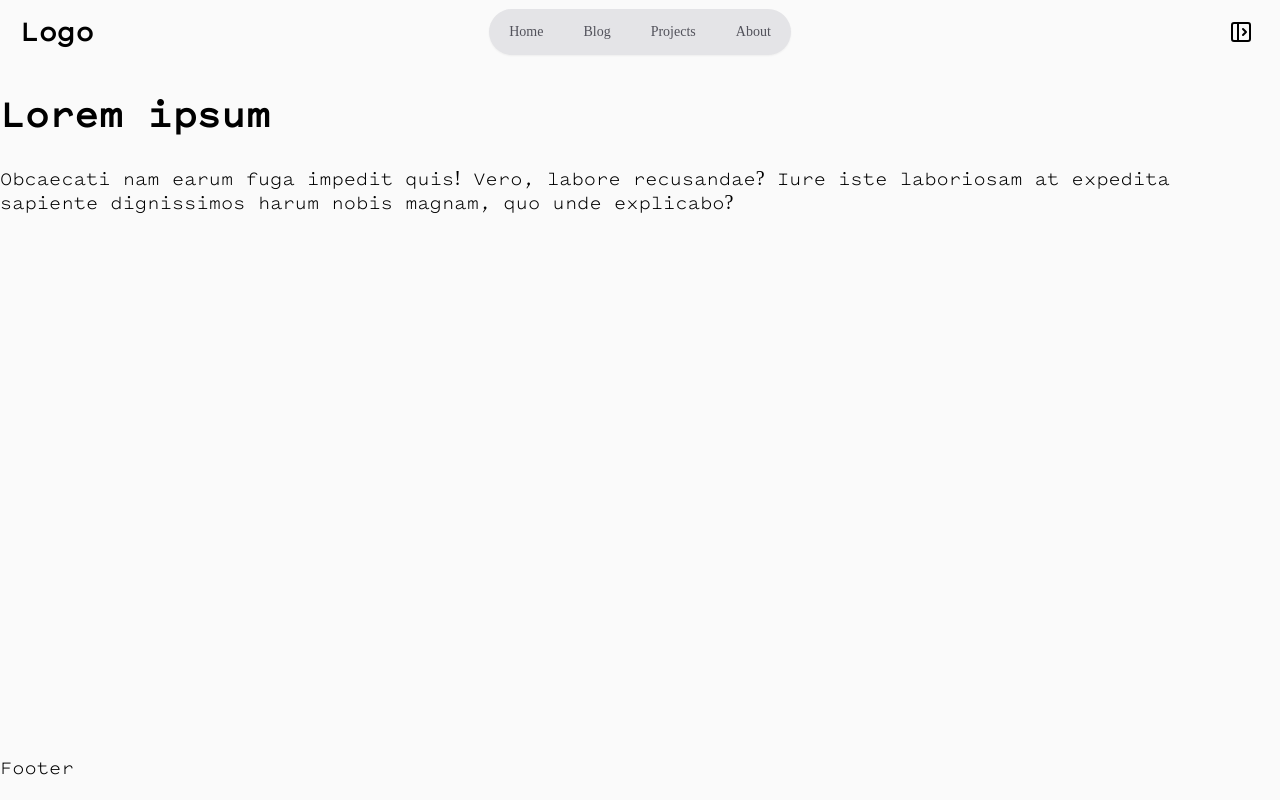
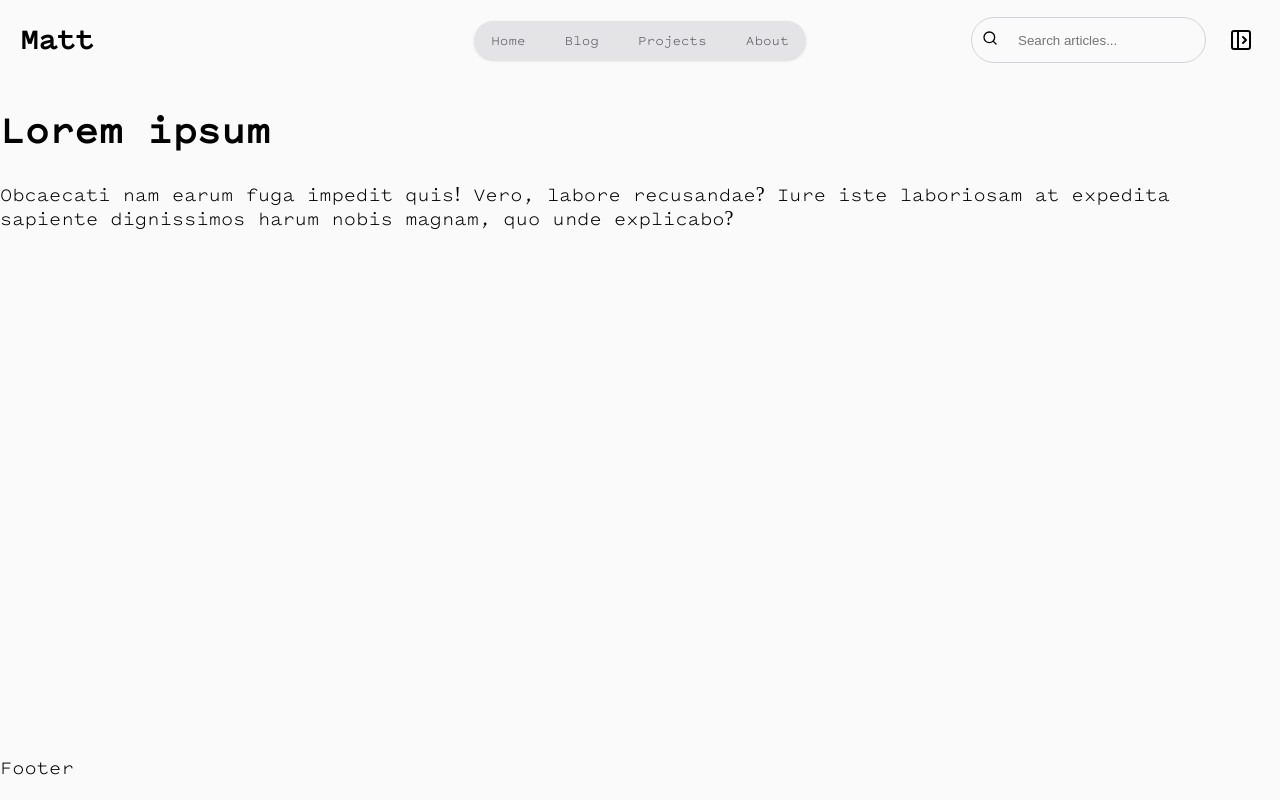
Before and after one commit to matthew-millard/learn-css-grid, a plain HTML site: page index.html in a window 1280 px wide. Drawn offline with Linux system fonts and the light colour scheme; a web font is replaced by a local one.

Commit message:
feat: add search input element to header

```diff
--- a/index.html
+++ b/index.html
@@ -12,7 +12,7 @@
 
     <div id="header-layout">
       <header id="header-container" class="container">
-        <div class="logo">Logo</div>
+        <div class="logo">Matt</div>
         <nav id="header-nav">
           <ul id="nav-links">
             <a href="/">
@@ -30,6 +30,26 @@
           </ul>
         </nav>
         <div id="header-actions">
+          <div id="search-container">
+            <span id="search-icon">
+              <svg
+                xmlns="http://www.w3.org/2000/svg"
+                width="16"
+                height="16"
+                viewBox="0 0 24 24"
+                fill="none"
+                stroke="currentColor"
+                stroke-width="2"
+                stroke-linecap="round"
+                stroke-linejoin="round"
+                class="lucide lucide-search-icon lucide-search"
+              >
+                <path d="m21 21-4.34-4.34" />
+                <circle cx="11" cy="11" r="8" />
+              </svg>
+            </span>
+            <input type="search" name="search" id="search-input" placeholder="Search articles..." />
+          </div>
           <button id="open-side-menu-button" class="icon-button">
             <svg
               xmlns="http://www.w3.org/2000/svg"
--- a/styles/global.css
+++ b/styles/global.css
@@ -15,7 +15,7 @@ body {
   margin: 0;
   min-height: 100vh;
   display: grid;
-  grid-template-rows: 64px auto 44px;
+  grid-template-rows: 4rem auto 44px;
   overflow-x: hidden;
 }
 
@@ -56,19 +56,19 @@ body {
   margin: 0;
   display: inline-flex;
   justify-content: space-between;
-  column-gap: 0.5rem;
+  column-gap: 0.75rem;
   background-color: var(--accent);
   list-style: none;
-  box-shadow: var(--shadow-xs);
+  box-shadow: var(--shadow-sm);
 }
 
 #nav-links a {
   background-color: transparent;
-  padding: 0.5rem 0.75rem;
+  padding: 6px 12px;
   border-radius: 5rem;
   color: var(--foreground-muted);
   font-size: var(--text-sm);
-  font-weight: var(--font-light);
+  font-weight: var(--font-normal);
   transition: all 1s var(--timing-func-out-quint);
 }
 
@@ -79,7 +79,32 @@ body {
 
 #header-actions {
   grid-column: 3 / 4;
+  display: flex;
+  align-items: center;
+  gap: 0.75rem;
   margin-left: auto;
+}
+
+#search-container {
+  position: relative;
+  display: inline-flex;
+  flex: 1 1 300px;
+  border: 1px solid var(--border);
+  border-radius: 2rem;
+  overflow: hidden;
+}
+
+#search-icon {
+  padding: 0.5rem;
+}
+
+#search-input {
+  flex: 1;
+  padding-inline: 0.5rem;
+  border: 0;
+  border-top-right-radius: 2rem;
+  border-bottom-right-radius: 2rem;
+  background-color: transparent;
 }
 
 .container {
```
